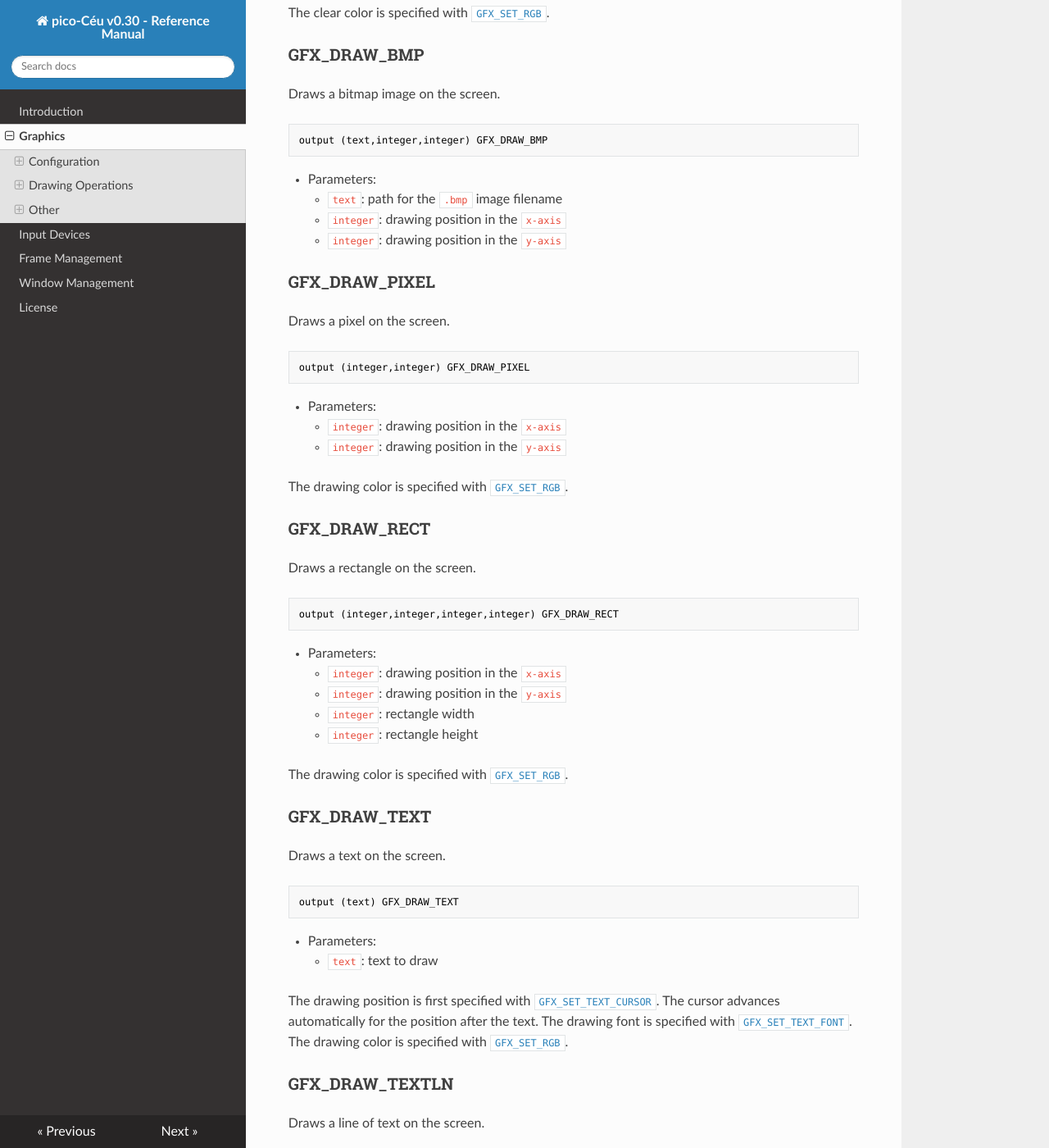
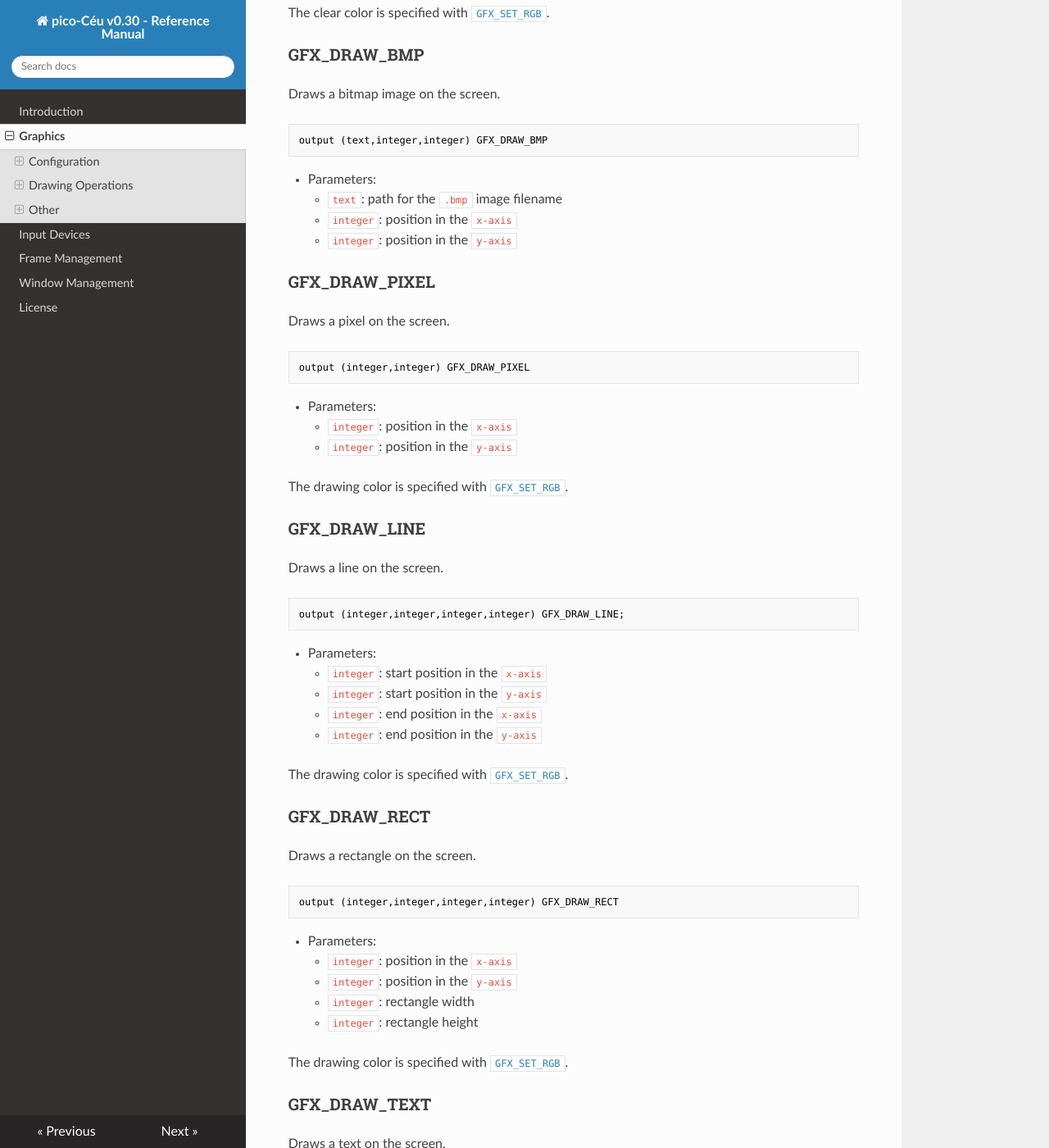
Before and after one commit to ceu-lang/pico-ceu, an MkDocs documentation site: the page built from docs/manual/v0.30/docs/gfx/index.md, in a window 1280 px wide and 1400 px high, scrolled down 1686 px. Shown: the whole window at 82% size. Built offline with MkDocs 1.6.1, drawn with Linux system fonts in a browser that asks for light colours; nearby versions of some CDN libraries; old or Windows-style settings are respelled for this version of MkDocs.

Commit message:
(+) GFX_DRAW_LINE

````diff
--- a/docs/manual/v0.30/docs/gfx/index.md
+++ b/docs/manual/v0.30/docs/gfx/index.md
@@ -83,8 +83,8 @@ output (text,integer,integer) GFX_DRAW_BMP
 
 - Parameters:
     - `text`: path for the `.bmp` image filename
-    - `integer`: drawing position in the `x-axis`
-    - `integer`: drawing position in the `y-axis`
+    - `integer`: position in the `x-axis`
+    - `integer`: position in the `y-axis`
 
 ### GFX_DRAW_PIXEL
 
@@ -95,8 +95,24 @@ output (integer,integer) GFX_DRAW_PIXEL
 ```
 
 - Parameters:
-    - `integer`: drawing position in the `x-axis`
-    - `integer`: drawing position in the `y-axis`
+    - `integer`: position in the `x-axis`
+    - `integer`: position in the `y-axis`
+
+The drawing color is specified with [`GFX_SET_RGB`](#gfx_set_rgb).
+
+### GFX_DRAW_LINE
+
+Draws a line on the screen.
+
+```ceu
+output (integer,integer,integer,integer) GFX_DRAW_LINE;
+```
+
+- Parameters:
+    - `integer`: start position in the `x-axis`
+    - `integer`: start position in the `y-axis`
+    - `integer`: end position in the `x-axis`
+    - `integer`: end position in the `y-axis`
 
 The drawing color is specified with [`GFX_SET_RGB`](#gfx_set_rgb).
 
@@ -109,8 +125,8 @@ output (integer,integer,integer,integer) GFX_DRAW_RECT
 ```
 
 - Parameters:
-    - `integer`: drawing position in the `x-axis`
-    - `integer`: drawing position in the `y-axis`
+    - `integer`: position in the `x-axis`
+    - `integer`: position in the `y-axis`
     - `integer`: rectangle width
     - `integer`: rectangle height
 
````
Also changed, not shown: 3 other files.
